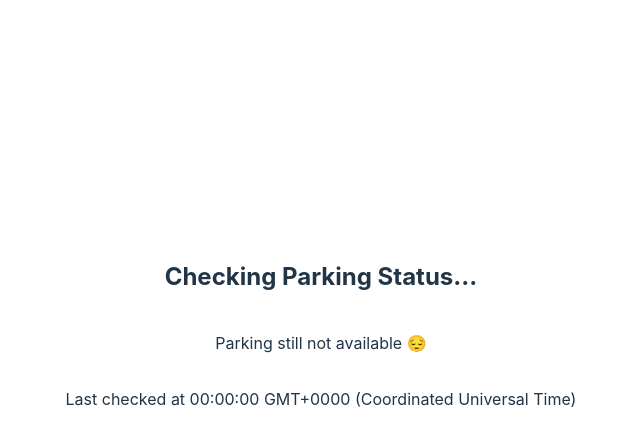
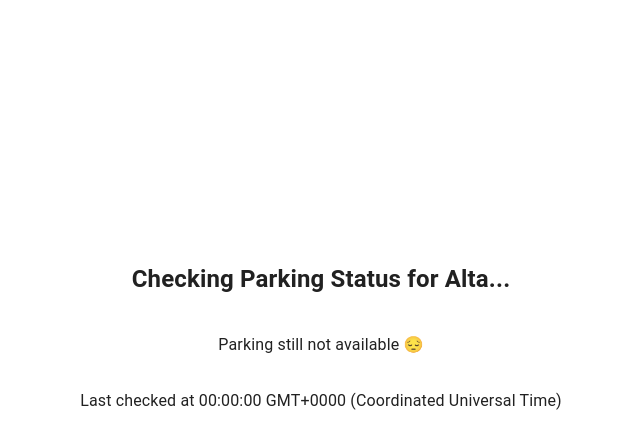
Before and after one commit to connorch/parking-polar, a React (Vite) app: page / in a window 1280 px wide. Both pictures are taken after a click on the button "Get started!". Shown: the top 448 px of the page, without its empty margins (319-959 px from the left). Built offline with nearby package versions, Linux system fonts and the light colour scheme; no server answers.

Commit message:
alta working

```diff
--- a/src/App.tsx
+++ b/src/App.tsx
@@ -1,26 +1,21 @@
 import "./App.css";
 import { QueryClient, QueryClientProvider } from "@tanstack/react-query";
-import { CheckParkingStatus } from "./components/check-parking-status";
-import { useState } from "react";
+import { CssBaseline, ThemeProvider, createTheme } from "@mui/material";
+import { Home } from "./components/home";
+
+const theme = createTheme();
 
 // Create a client
 const queryClient = new QueryClient();
 
 function App() {
-  const [isEntered, setEntered] = useState(false);
   return (
     // Provide the client to your App
     <QueryClientProvider client={queryClient}>
-      {/* Force page interaction so that sound plays. */}
-      {isEntered ? (
-        <CheckParkingStatus />
-      ) : (
-        <div
-          style={{ display: "flex", width: "100vw", justifyContent: "center" }}
-        >
-          <button onClick={() => setEntered(true)}>Get started!</button>
-        </div>
-      )}
+      <CssBaseline />
+      <ThemeProvider theme={theme}>
+        <Home />
+      </ThemeProvider>
     </QueryClientProvider>
   );
 }
--- a/src/api/fetch-brighton-parking.ts
+++ /dev/null
@@ -1,33 +0,0 @@
-import { sleep } from "../utils";
-
-export type ParkingData = Record<
-  string,
-  {
-    general: {
-      available_spaces: number;
-      occupied_spaces: number;
-      total_spaces: number;
-    };
-  }
->;
-
-const MONTH_OFFSET = 2;
-
-export const fetchBrightonParking = async (): Promise<ParkingData> => {
-  const startDateParam = 30 * MONTH_OFFSET + 1;
-  const endDateParam = 30 * MONTH_OFFSET + 31;
-
-  await sleep(5000);
-  return fetch(
-    "https://platform.honkmobile.com/graphql?honkGUID=6qqe5s3jyzdrgth1onq0qh",
-    {
-      headers: {
-        "content-type": "application/json",
-      },
-      body: `{"operationName":"DetailedParkingAvailability","variables":{"id":"rrIb","startDay":${startDateParam},"endDay":${endDateParam},"year":2024},"query":"query DetailedParkingAvailability($id: ID!, $startDay: Int!, $endDay: Int!, $year: Int!) {\\n  detailedParkingAvailability(\\n    id: $id\\n    startDay: $startDay\\n    endDay: $endDay\\n    year: $year\\n  )\\n}\\n"}`,
-      method: "POST",
-    }
-  )
-    .then((res) => res.json())
-    .then((res) => res.data.detailedParkingAvailability);
-};
--- /dev/null
+++ b/src/api/fetch-parking.ts
@@ -0,0 +1,60 @@
+export type ParkingDataBrighton = Record<
+  string,
+  {
+    general: {
+      available_spaces: number;
+      occupied_spaces: number;
+      total_spaces: number;
+    };
+  }
+>;
+
+export type ParkingDataAlta = Record<
+  string,
+  {
+    available_spaces: number;
+    occupied_spaces: number;
+    total_spaces: number;
+  }
+>;
+
+const MONTH_OFFSET = 0;
+
+export const fetchBrightonParking = async (): Promise<ParkingDataBrighton> => {
+  const startDateParam = 30 * MONTH_OFFSET + 1;
+  const endDateParam = 30 * MONTH_OFFSET + 31;
+
+  return fetch(
+    "https://platform.honkmobile.com/graphql?honkGUID=6qqe5s3jyzdrgth1onq0qh",
+    {
+      headers: {
+        "content-type": "application/json",
+      },
+      body: `{"operationName":"DetailedParkingAvailability","variables":{"id":"rrIb","startDay":${startDateParam},"endDay":${endDateParam},"year":2024},"query":"query DetailedParkingAvailability($id: ID!, $startDay: Int!, $endDay: Int!, $year: Int!) {\\n  detailedParkingAvailability(\\n    id: $id\\n    startDay: $startDay\\n    endDay: $endDay\\n    year: $year\\n  )\\n}\\n"}`,
+      method: "POST",
+    }
+  )
+    .then((res) => res.json())
+    .then((res) => res.data.detailedParkingAvailability);
+};
+
+export const fetchAltaParking = async (): Promise<ParkingDataAlta> => {
+  const startDateParam = 30 * MONTH_OFFSET + 1;
+  const endDateParam = 30 * MONTH_OFFSET + 31;
+
+  const test = await fetch(
+    "https://platform.honkmobile.com/graphql?honkGUID=9shhgc0pmo3w709q0v0om",
+    {
+      headers: {
+        "content-type": "application/json",
+        // "x-authentication": "b999e1b287fc4925bee46654e600c1cb",
+      },
+      body: `{"operationName":"ParkingAvailability","variables":{"id":"72U6","startDay":${startDateParam},"endDay":${endDateParam},"year":2024},"query":"query ParkingAvailability($id: ID!, $startDay: Int!, $endDay: Int!, $year: Int!) {\\n  parkingAvailability(id: $id, startDay: $startDay, endDay: $endDay, year: $year)\\n}\\n"}`,
+      method: "POST",
+    }
+  )
+    .then((res) => res.json())
+    .then((res) => res.data.parkingAvailability);
+
+  return test;
+};
--- a/src/components/check-parking-status.tsx
+++ b/src/components/check-parking-status.tsx
@@ -1,14 +1,52 @@
 import { useQuery } from "@tanstack/react-query";
-import { fetchBrightonParking } from "../api/fetch-brighton-parking";
+import {
+  ParkingDataAlta,
+  ParkingDataBrighton,
+  fetchAltaParking,
+  fetchBrightonParking,
+} from "../api/fetch-parking";
 import { useMemo } from "react";
 import AudioPlayer from "react-h5-audio-player";
+import { Link } from "@mui/material";
 
-const DATES_TO_CHECK = ["2024-03-23", "2024-01-14"] as const;
+const DATES_TO_CHECK = ["2024-01-27"] as const;
 
-export const CheckParkingStatus = () => {
+const parkingLotConfigs = {
+  alta: {
+    id: "alta",
+    name: "Alta",
+    reservationSite: "https://reserve.altaparking.com/",
+    fetcher: fetchAltaParking,
+    getSpacesAvailable: (data: ParkingDataAlta[string]) => {
+      return data.available_spaces;
+    },
+  },
+  brighton: {
+    id: "brighton",
+    name: "Brighton",
+    reservationSite: "https://reservenski.parkbrightonresort.com/",
+    fetcher: fetchBrightonParking,
+    getSpacesAvailable: (data: ParkingDataBrighton[string]) => {
+      return data.general.available_spaces;
+    },
+  },
+};
+
+export const CheckParkingStatus = ({
+  parkingLot,
+}: {
+  parkingLot: keyof typeof parkingLotConfigs;
+}) => {
+  const parkingLotConfig = parkingLotConfigs[parkingLot];
   const { data, dataUpdatedAt } = useQuery({
-    queryKey: ["brighton-parking-status"],
-    queryFn: fetchBrightonParking,
+    queryKey: [parkingLotConfig, "brighton-parking-status"],
+    queryFn: ({ queryKey }): Promise<ParkingDataAlta | ParkingDataBrighton> => {
+      const config = queryKey[0];
+      if (typeof config === "string") {
+        throw new Error("Config is a string");
+      }
+      return config.fetcher();
+    },
     refetchInterval: 10000,
   });
 
@@ -26,9 +64,10 @@
         );
       }
 
-      return dateData.general.available_spaces > 0;
+      // eslint-disable-next-line @typescript-eslint/no-explicit-any
+      return parkingLotConfig.getSpacesAvailable(dateData as any);
     });
-  }, [data]);
+  }, [data, parkingLotConfig]);
 
   return (
     <div
@@ -42,20 +81,20 @@
       {isAvailableParking ? (
         <>
           <h2 className="rainbow rainbow_text_animated">
-            PARKING AVAILABLE!!!
+            PARKING AVAILABLE AT {parkingLotConfig.name.toUpperCase()}!!!
           </h2>
-          <a
-            href="https://www.parkbrightonresort.com/reservenski"
+          <Link
+            href={parkingLotConfig.reservationSite}
             target="_blank"
             rel="noopener noreferrer"
           >
             Go Reserve Fast!
-          </a>
+          </Link>
         </>
       ) : (
         <>
           <h2 style={{ textAlign: "center", display: "inline-flex" }}>
-            Checking Parking Status...
+            Checking Parking Status for {parkingLotConfig.name}...
           </h2>
           <p>Parking still not available 😔</p>
         </>
--- /dev/null
+++ b/src/components/home.tsx
@@ -0,0 +1,25 @@
+import { Stack } from "@mui/material";
+import { useState } from "react";
+import { CheckParkingStatus } from "./check-parking-status";
+
+export const Home = () => {
+  const [isEntered, setEntered] = useState(false);
+  return (
+    <Stack>
+      {/* Force page interaction so that sound plays. */}
+      {isEntered ? (
+        <CheckParkingStatus parkingLot="alta" />
+      ) : (
+        <div
+          style={{
+            display: "flex",
+            width: "100vw",
+            justifyContent: "center",
+          }}
+        >
+          <button onClick={() => setEntered(true)}>Get started!</button>
+        </div>
+      )}
+    </Stack>
+  );
+};
```
